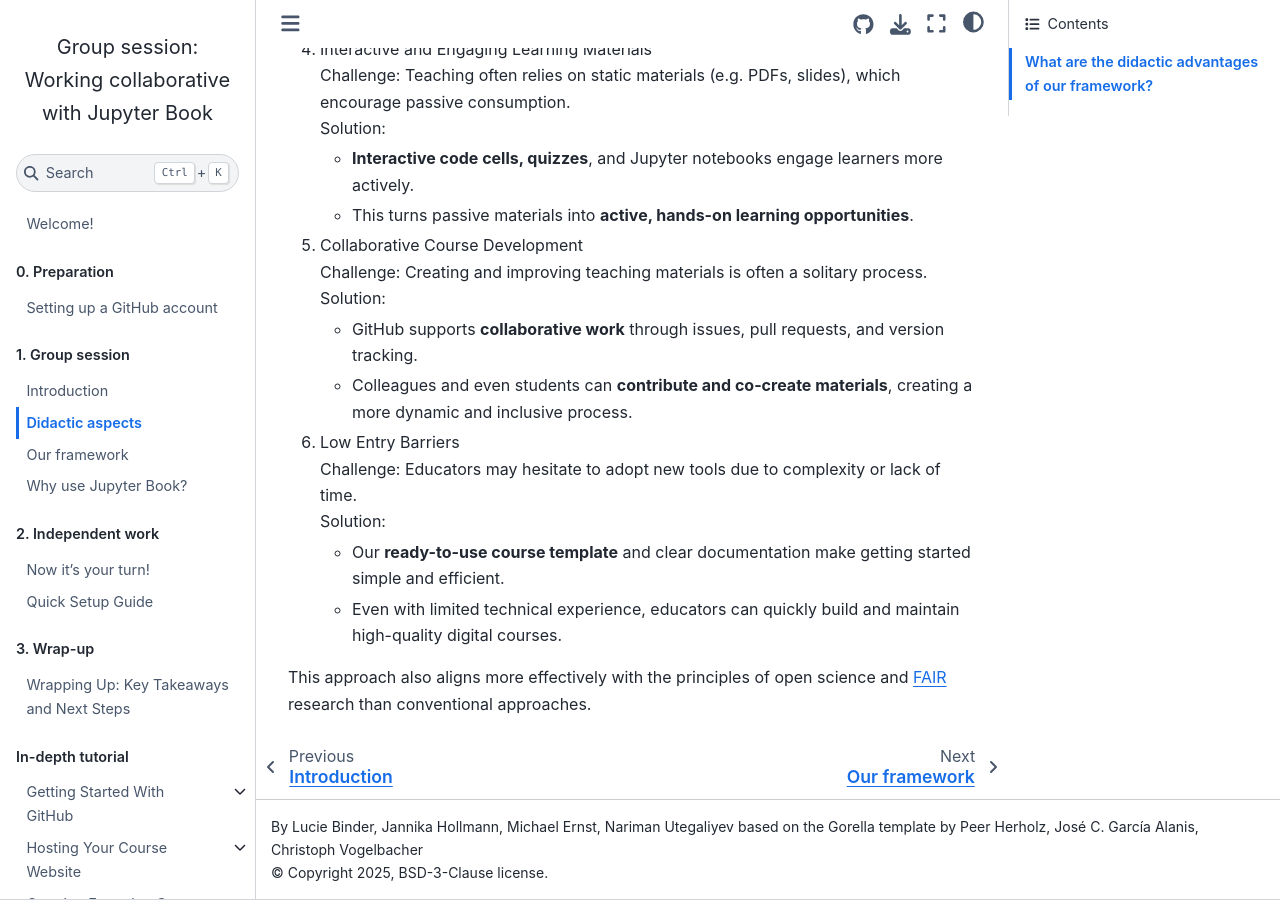
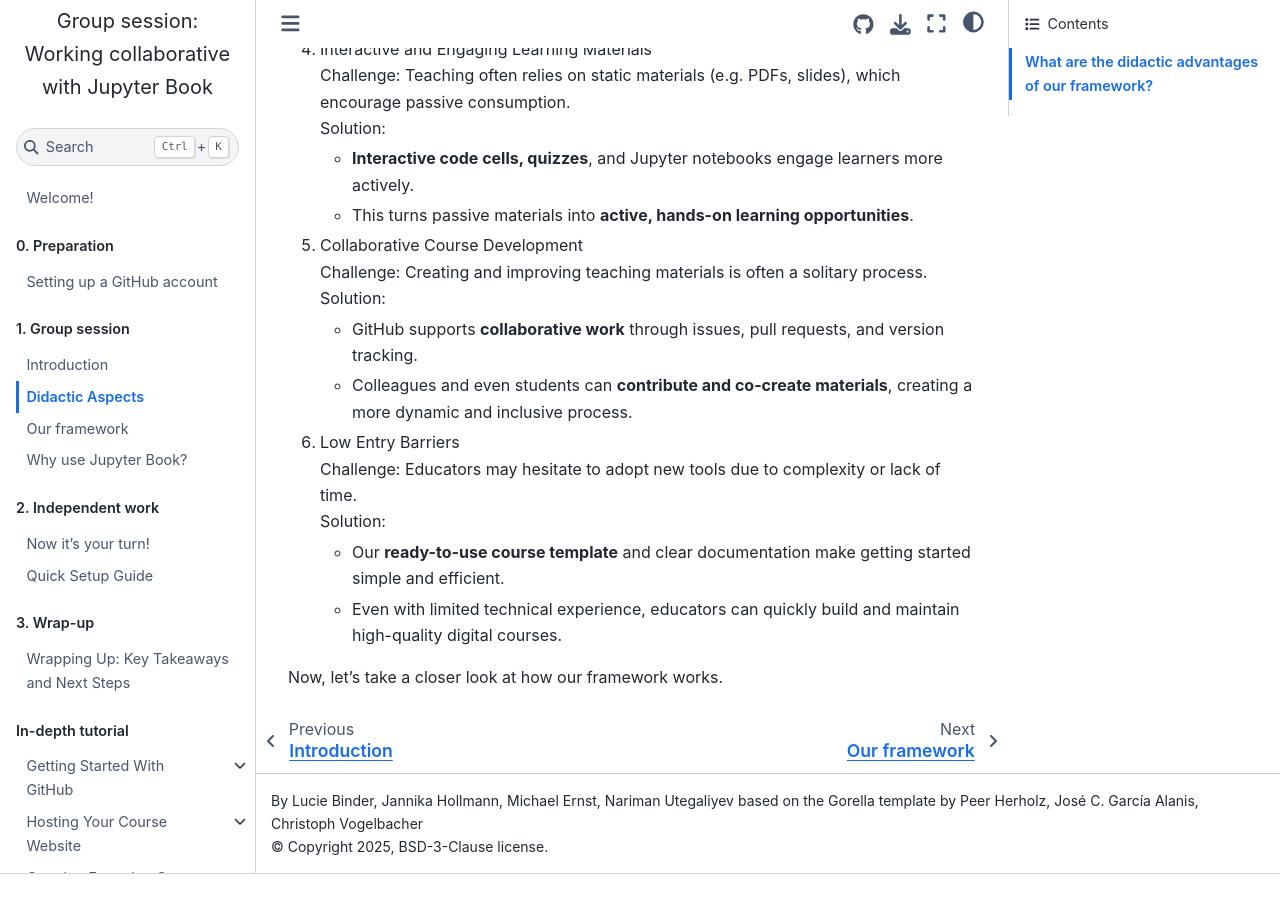
Before and after one commit to luciebinder/ws-openness-2025, a Jupyter Book: the page built from general-information/didactic.md, in a window 1280 px wide and 900 px high, scrolled down 1029 px. Built offline with Jupyter Book 1.0.4 settings and Sphinx 7.4.7 and the Sphinx Book theme 1.1.4, drawn with Linux system fonts in a browser that asks for light colours; after the commit the page ends 1903 px from its top, so only the background shows below that; some of the changed text lies outside the part shown.

Commit message:
Update didactic.md

`````diff
--- a/general-information/didactic.md
+++ b/general-information/didactic.md
@@ -1,4 +1,4 @@
-# Didactic aspects
+# Didactic Aspects
 
 
 ````{card}
@@ -50,4 +50,4 @@ Solution:
    - Even with limited technical experience, educators can quickly build and maintain high-quality digital courses.
 
 
-This approach also aligns more effectively with the principles of open science and [FAIR](https://www.nature.com/articles/sdata201618) research than conventional approaches.
+Now, let’s take a closer look at how our framework works.
`````
